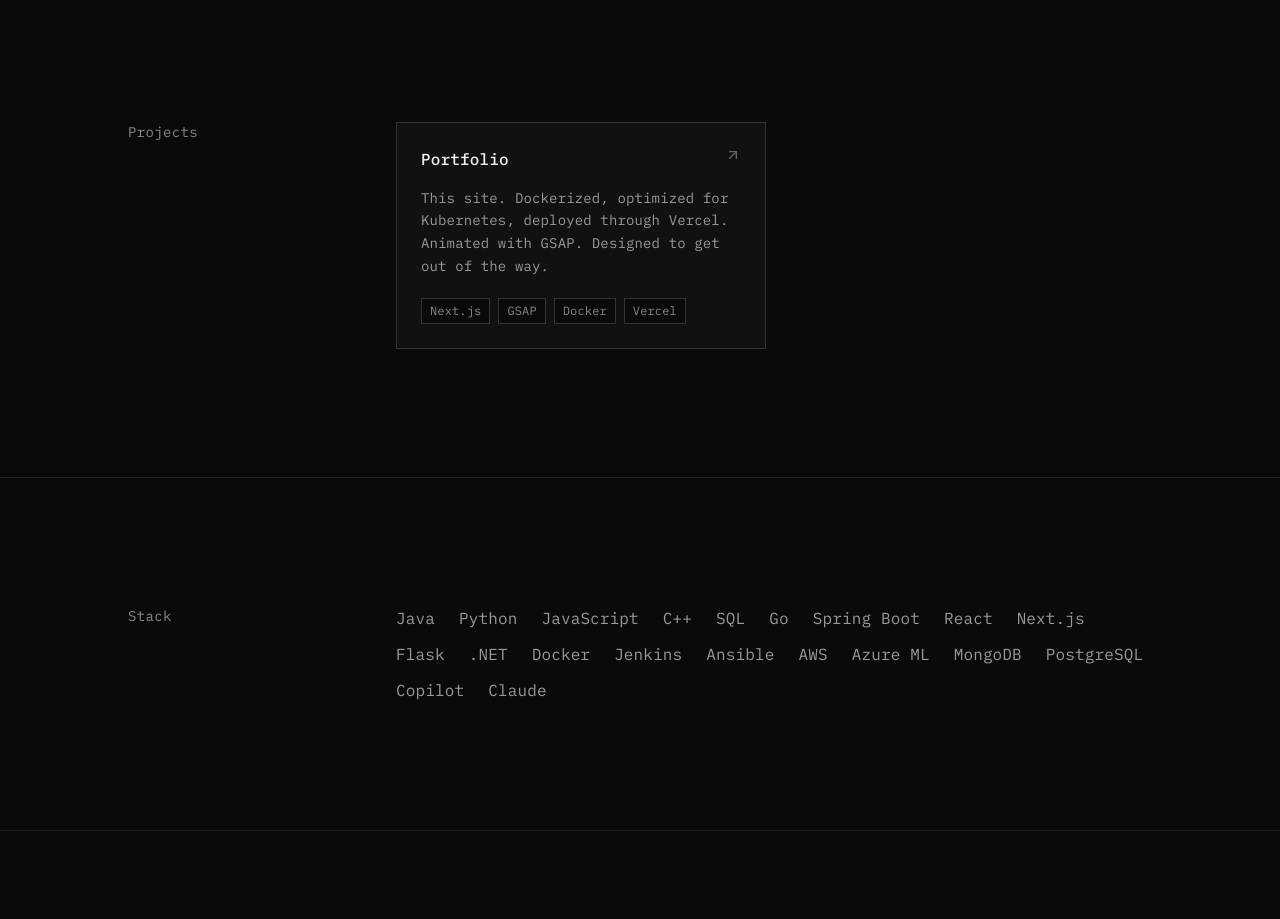
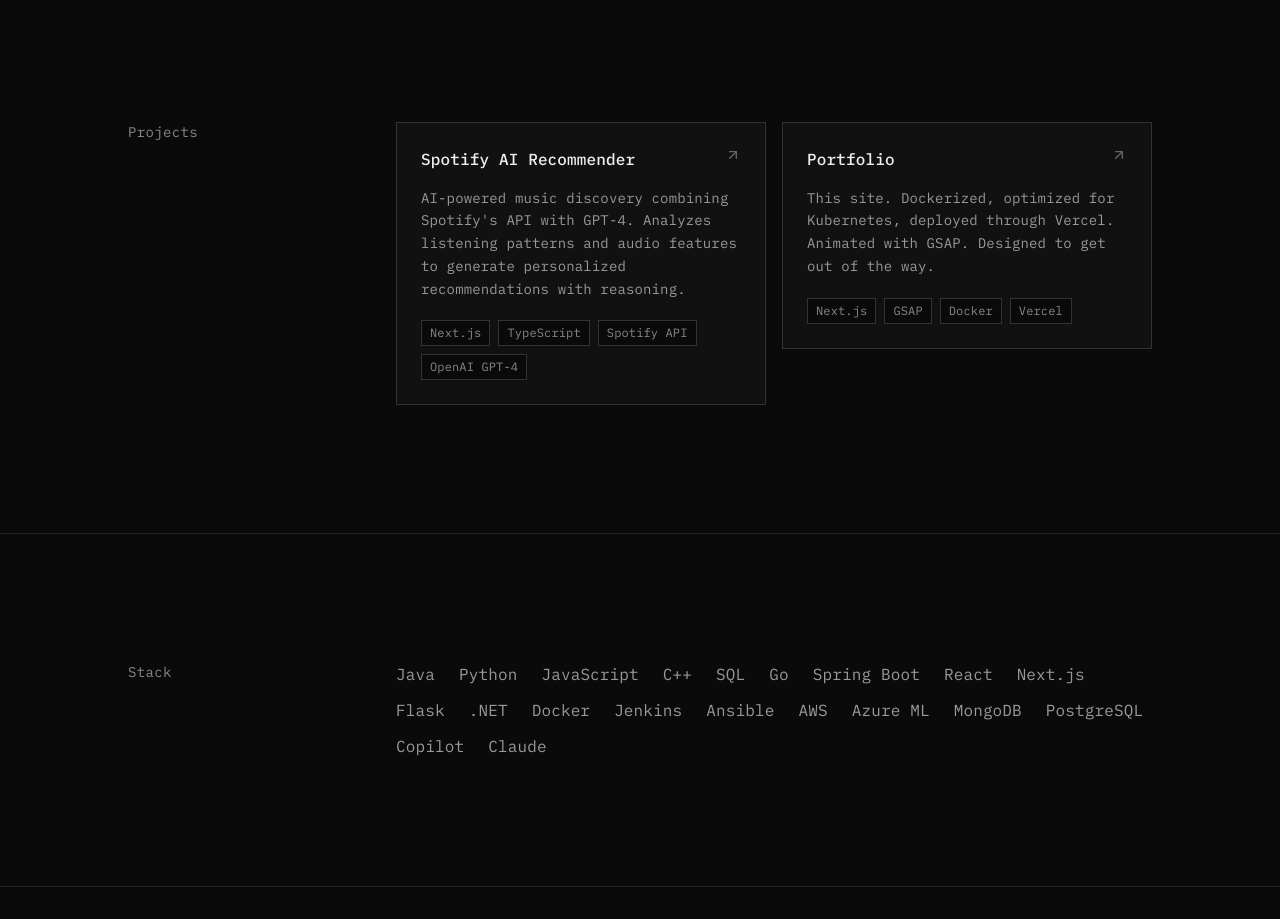
Before and after one commit to ramonkaushik/ramonbot, a Next.js app: page / in a window 1280 px wide. Shown: the part 2280-3199 px from the top of the page. Built offline with nearby package versions, Linux system fonts and the light colour scheme.

Commit message:
fixing bug that did not allow deployment. Set internal: false

```diff
--- a/app/page.tsx
+++ b/app/page.tsx
@@ -55,10 +55,18 @@
 
   const projects = [
     {
+      title: "Spotify AI Recommender",
+      description: "AI-powered music discovery combining Spotify's API with GPT-4. Analyzes listening patterns and audio features to generate personalized recommendations with reasoning.",
+      tech: ["Next.js", "TypeScript", "Spotify API", "OpenAI GPT-4"],
+      link: "/projects/spotify-ai",
+      internal: true,
+    },
+    {
       title: "Portfolio",
       description: "This site. Dockerized, optimized for Kubernetes, deployed through Vercel. Animated with GSAP. Designed to get out of the way.",
       tech: ["Next.js", "GSAP", "Docker", "Vercel"],
       link: "https://github.com/ramonkaushik/ramonbot",
+      internal: false,
     },
   ];
 
```
